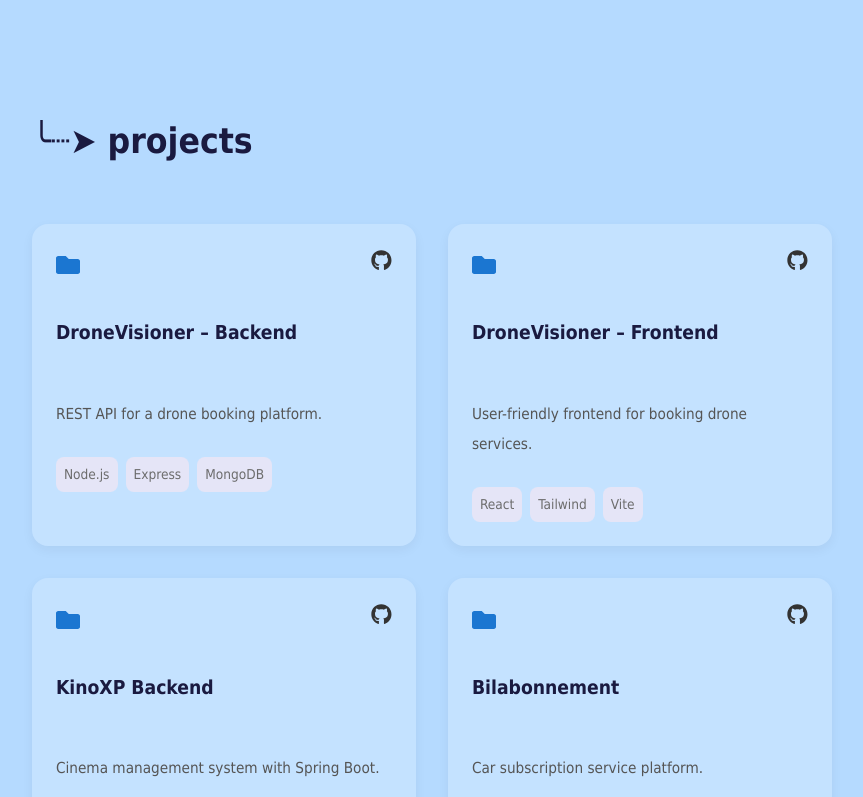
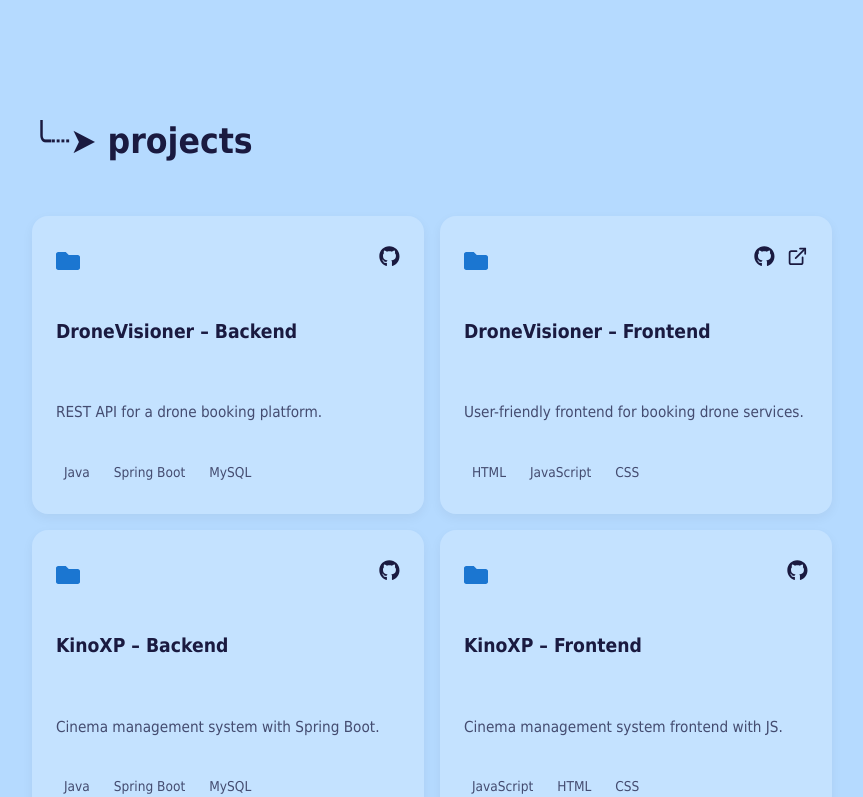
Before and after one commit to freyafuglo/freyas-portfolio, a Next.js app: page / in a window 1280 px wide. Shown: the part 2000-2797 px from the top of the page, without its empty margins (144-1007 px from the left). Built offline with nearby package versions, Linux system fonts and the light colour scheme.

Commit message:
project card adjustments, link added, styling

```diff
--- a/components/DarkModeToggle.js
+++ b/components/DarkModeToggle.js
@@ -9,7 +9,7 @@ export default function DarkModeToggle({ isDarkMode, setIsDarkMode }) {
 
   return (
     <button className='toggle-dark-mode' onClick={toggleDarkMode}>
-      {isDarkMode ? 'Switch to Light Mode' : 'Switch to Dark Mode'}
+      {isDarkMode ? 'Light Mode' : 'Dark Mode'}
     </button>
 
   );
--- a/components/ExperienceBlock.js
+++ b/components/ExperienceBlock.js
@@ -1,4 +1,4 @@
-"use client";
+"use client"; //i dont remember why
 //import React from "react";
 
 const ExperienceBlock = ({ title, period, tasks }) => {
--- a/components/Portfolio.js
+++ b/components/Portfolio.js
@@ -182,20 +182,27 @@ export default function Portfolio() {
             <ProjectCard
               title="DroneVisioner – Backend"
               description="REST API for a drone booking platform."
-              techList={["Node.js", "Express", "MongoDB"]}
+              techList={["Java", "Spring Boot", "MySQL"]}
               githubLink="https://github.com/Munira1212/DroneVisioner_backend"
             />
             <ProjectCard
               title="DroneVisioner – Frontend"
               description="User-friendly frontend for booking drone services."
-              techList={["React", "Tailwind", "Vite"]}
+              techList={["HTML", "JavaScript", "CSS"]}
               githubLink="https://github.com/UgbaadMohamed/DroneVisionerFrontend"
+              liveLink="http://dronevisioner.dk/"
             />
             <ProjectCard
-              title="KinoXP Backend"
+              title="KinoXP – Backend"
               description="Cinema management system with Spring Boot."
               techList={["Java", "Spring Boot", "MySQL"]}
               githubLink="https://github.com/FMIU-ONAV/KinoXP_backend"
+            />
+            <ProjectCard
+              title="KinoXP – Frontend"
+              description="Cinema management system frontend with JS."
+              techList={["JavaScript", "HTML", "CSS"]}
+              githubLink="https://github.com/FMIU-ONAV/KinoXP_frontend"
             />
             <ProjectCard
               title="Bilabonnement"
@@ -205,7 +212,7 @@ export default function Portfolio() {
             />
             <ProjectCard
               title="Make A Wish"
-              description="Wish fulfillment app made with a team."
+              description='Wishlist app made with a team. Similar concept to "Ønskeskyen".'
               techList={["Java", "HTML", "CSS"]}
               githubLink="https://github.com/UgbaadMohamed/MakeAWishProject"
             />
--- a/components/ProjectCard.js
+++ b/components/ProjectCard.js
@@ -1,16 +1,24 @@
 import styles from "./ProjectCard.module.css";
 import { FaFolder, FaGithub } from "react-icons/fa";
+import { FiExternalLink } from "react-icons/fi"; // Feather icon
 
-const ProjectCard = ({ title, description, techList, githubLink }) => {
+const ProjectCard = ({ title, description, techList, githubLink, liveLink }) => {
   return (
     <div className={styles.projectCard}>
       <div className={styles.cardHeader}>
         <FaFolder className={styles.folderIcon} />
+        <div className={styles["card-links"]}>
         {githubLink && (
           <a href={githubLink} target="_blank" rel="noopener noreferrer">
             <FaGithub className={styles.githubIcon} />
           </a>
         )}
+        {liveLink && (
+      <a href={liveLink} target="_blank" rel="noopener noreferrer">
+        <FiExternalLink />
+      </a>
+    )}
+     </div>
       </div>
       <h3 className={styles.cardTitle}>{title}</h3>
       <p className={styles.cardDesc}>{description}</p>
--- a/components/ProjectCard.module.css
+++ b/components/ProjectCard.module.css
@@ -1,12 +1,12 @@
 .projectCard {
-    background: rgba(255, 255, 255, 0.2);
+  background: rgba(255, 255, 255, 0.2); /*background: #f9f9fb; OR #f2f4f8;*/
   padding: 1.5rem;
   border-radius: 1rem;
   box-shadow: 0 4px 12px rgba(0, 0, 0, 0.05);
   transition: transform 0.2s ease;
   display: flex;
   flex-direction: column;
-    gap: 0.75rem;
+  gap: 0.75rem; /*evt 0.5*/
 }
 
 .projectCard:hover {
@@ -25,14 +25,10 @@
 }
 
 .githubIcon {
-    font-size: 1.3rem;
-    color: #333;
+  color: inherit;
   transition: color 0.2s ease;
 }
 
-  .githubIcon:hover {
-    color: rgb(27, 118, 209);
-  }
 
 .cardTitle {
   font-weight: 600;
@@ -40,7 +36,8 @@
 }
 
 .cardDesc {
-    color: #555;
+  color: inherit;
+  opacity: 0.75;
   font-size: 0.95rem;
 }
 
@@ -52,11 +49,29 @@
   padding: 0;
   margin: 0;
   font-size: 0.85rem;
-    color: #6c6c6c;
+  color: inherit;
+  opacity: 0.75;
 }
 
 .cardTech li {
-    background-color: #e5e5f7;
+  /*background-color: #e5e5f7; bubbles around tech*/
   padding: 0.25rem 0.5rem;
   border-radius: 0.5rem;
 }
+
+.card-links {
+  display: flex;
+  gap: 0.75rem;
+  align-items: center;
+}
+
+.card-links a {
+  color: inherit;
+  transition: color 0.2s;
+  font-size: 1.3rem;
+
+}
+
+.card-links a:hover {
+    color: rgb(27, 118, 209);
+}
--- a/styles/globals.css
+++ b/styles/globals.css
@@ -193,7 +193,10 @@ body {
   border: 2px solid rgb(27, 118, 209);
   padding: 7.5px 15px;
   border-radius: 5px;
-  background-color: #f2f4f8;
+  /*background-color: #f0f0f0;  /*background-color: #f2f4f8; #e0e0e0*/
+  background-color: rgba(255, 255, 255, 0.75); /* white with 75% opacity */
+
+
   transition: all 0.3s ease;
 }
 
@@ -206,7 +209,7 @@ body {
   margin-right: 8px; /* Space between the icon and text */
 }
 
-.dark-mode .email-link {
+/*.dark-mode .email-link {
   background-color: rgb(27, 118, 209);
   border: 2px solid #e0e0e0;
   color: #e0e0e0;
@@ -215,9 +218,9 @@ body {
 .dark-mode .email-link:hover {
   background-color: #e0e0e0;
   color: rgb(27, 118, 209);
-}
+}*/
 
-/*SECTIONS*/
+/*SECTIONS-----------------------------------*/
 
 .sections {
   max-width: 800px; /* Controls how wide the content can be */
@@ -359,6 +362,6 @@ body {
 .projects-grid {
   display: grid;
   grid-template-columns: repeat(auto-fit, minmax(280px, 1fr));
-  gap: 2rem;
-  padding-top: 1.5rem;
+  gap: 1rem;
+  padding-top: 1rem;
 }
```
Also changed, not shown: public/me.JPG (deleted). Lines whose indentation alone changed are shown as unchanged.
